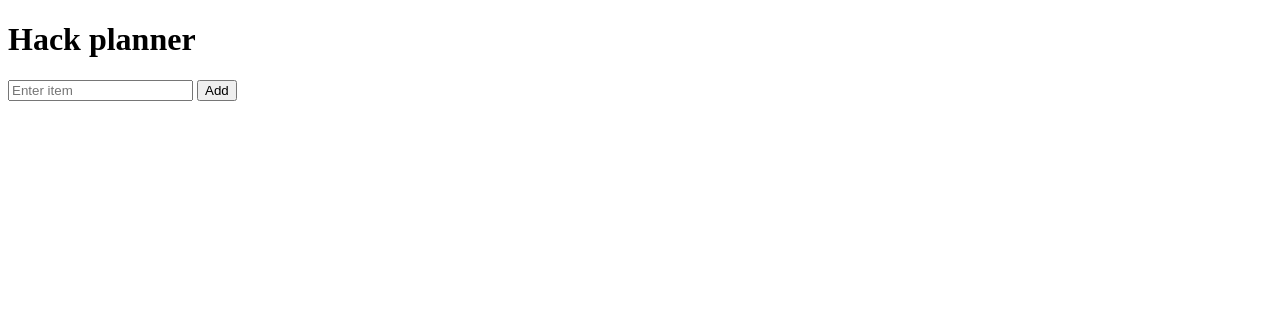
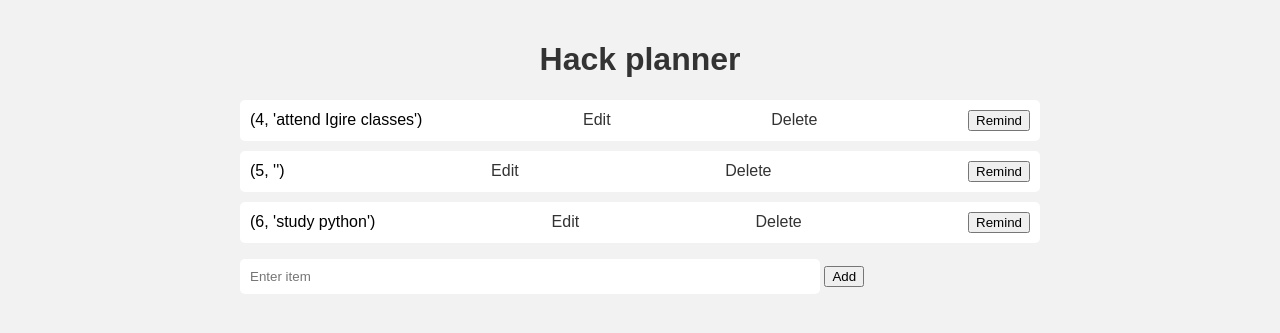
Before and after one commit to Eddy-dashner/Hack-planner, a Flask app: page / in a window 1280 px wide. Shown: the top 333 px of the page. Run offline with Flask 3, Linux system fonts and the light colour scheme; data comes from the database, SQL or seed files in the repository; both versions use the stored data as it was after the commit.

Commit message:
added some css to make my app look good

```diff
--- a/app.py
+++ b/app.py
@@ -1,34 +1,76 @@
 from flask import Flask, render_template, request,redirect
-
+import sqlite3
 app = Flask(__name__)
 
 items =[]
+db_path = 'checklist.db'
+
+def create_table():
+    conn = sqlite3.connect(db_path)
+    c = conn.cursor()
+    c.execute('''CREATE TABLE IF NOT EXISTS checklist
+                 (id INTEGER PRIMARY KEY AUTOINCREMENT, item TEXT)''')
+    conn.commit()
+    conn.close()
+
+def get_items():
+    conn = sqlite3.connect(db_path)
+    c = conn.cursor()
+    c.execute("SELECT * FROM checklist")
+    items = c.fetchall()
+    conn.close()
+    return items
+
+def add_item_to_db(item):
+    conn = sqlite3.connect(db_path)
+    c = conn.cursor()
+    c.execute("INSERT INTO checklist (item) VALUES (?)", (item,))
+    conn.commit()
+    conn.close()
+
+def update_item(item_id, new_item):
+    conn = sqlite3.connect(db_path)
+    c = conn.cursor()
+    c.execute("UPDATE checklist SET item = ? WHERE id = ?", (new_item, item_id))
+    conn.commit()
+    conn.close()
+
+def delete_item(item_id):
+    conn = sqlite3.connect(db_path)
+    c = conn.cursor()
+    c.execute("DELETE FROM checklist WHERE id = ?", (item_id,))
+    conn.commit()
+    conn.close()
 
 @app.route('/')
 def checklist():
+    create_table()
+    items =get_items()
     return render_template('checklist.html', items=items)
 
 @app.route('/add', methods=['POST'])
-def add_item():
-    item =request.form['item']
-    items.append(item) #append the new item to the list but not yet stored in the database
+def add_item_route():
+    item = request.form['item']
+    add_item_to_db(item)  # Call the renamed function
     return redirect('/')
 
 #update functionality endpoint
 @app.route('/edit/<int:item_id>', methods=['GET','POST'])
 def edit_item(item_id):
-    item = items[item_id]  # retrieve the item based on its id
+    # item = items[item_id]  # retrieve the item based on its id
 
     if request.method == 'POST':
         new_item = request.form['item']
-        items[item_id-1] = new_item
+        update_item(item_id, new_item)
         return redirect('/')
-
-    return render_template('edit.html', item=item, item_id=item_id)
+    else:
+        items = get_items()
+        item= next((x[1]for x in items if x[0] == item_id), None)
+        return render_template('edit.html', item=item, item_id=item_id)
 
 
 #delete
 @app.route('/delete/<int:item_id>')
-def delete_item(item_id):
-    del items[item_id-1]
+def delete_item_route(item_id):
+    delete_item(item_id)  # Call the appropriate function
     return redirect('/')
--- a/static/static.css
+++ b/static/static.css
@@ -4,3 +4,48 @@ body{
     margin: 0;
     padding: 0;
 }
+h1{
+    text-align: center;
+    color: #333;
+}
+.container{
+    max-width: 800px;
+    margin: 0 auto;
+    padding: 20px;
+}
+.checklist-items {
+    list-style-type: none;
+    padding: 0;
+}
+.checklist-items li {
+    background-color: #fff;
+    border-radius: 5px;
+    padding: 10px;
+    margin-bottom: 10px;
+    display: flex;
+    justify-content: space-between;
+    align-items: center;
+
+}
+.checklist-items li a {
+    color: #333;
+    text-decoration: none;
+    margin-left: 10px;
+}
+.add-form input[type="text"],
+.edit-form input[type="text"] {
+    width: 70%;
+    padding: 10px;
+    border: #fff;
+    border-radius: 5px;
+    cursor: pointer;
+}
+.add-form button:hover,
+.edit-form button:hover {
+    background-color: #45a049;
+}
+.add-form input[type="text"]:focus,
+.edit-form input[type="text"]:focus {
+    outline: none;
+    border-color: #4CAF50;
+}
--- a/templates/checklist.html
+++ b/templates/checklist.html
@@ -4,23 +4,35 @@
     <meta charset="UTF-8">
     <meta name="viewport" content="width=device-width, initial-scale=1.0">
     <title>Hack planner App</title>
+     <link rel="stylesheet" href="{{url_for('static', filename='static.css') }}">
 </head>
 <body>
+    <div class="container">
         <h1>Hack planner</h1>
-    <ul>
+            <ul class="checklist-items ">
             {% for item in items %}
             <li>
             {{ item }}
             <a href="/edit/{{ loop.index }}">Edit</a>
             <a href="/delete/{{ loop.index }}">Delete</a>
+            <button class="remind-button" onclick="setReminder('{{ item[1] }}')">Remind</button>
             </li>
             {% endfor %}
         </ul>
-    <form action="/add" method="post">
+        <form class="add-form" action="/add" method="post">
         <input type="text", name="item", placeholder="Enter item">
         <button type="submit">Add</button>
 
         </form>
+    </div>
+    <script>
+        function setReminder(item) {
+            setTimeout(function() {
+                var reminder = confirm("Reminder: " + item);
+            }, 5 * 1000); // 5 seconds
+            sendReminderEmail(item)
+        }
+    </script>
 
 </body>
 </html>
```
Also changed, not shown: templates/edit.html (+8 -5 lines), checklist.db (added). Lines whose indentation alone changed are shown as unchanged.
